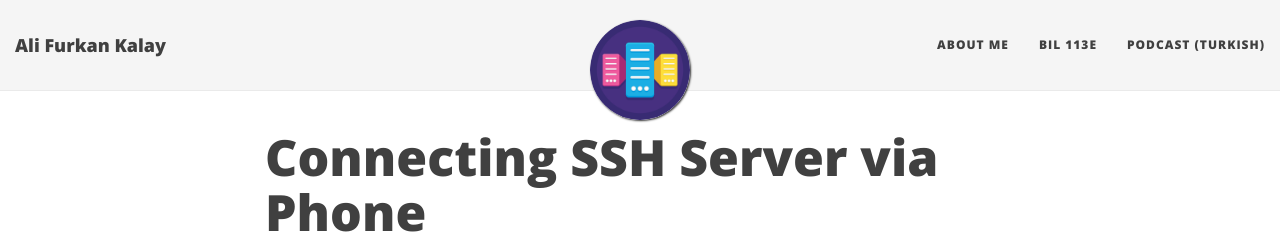
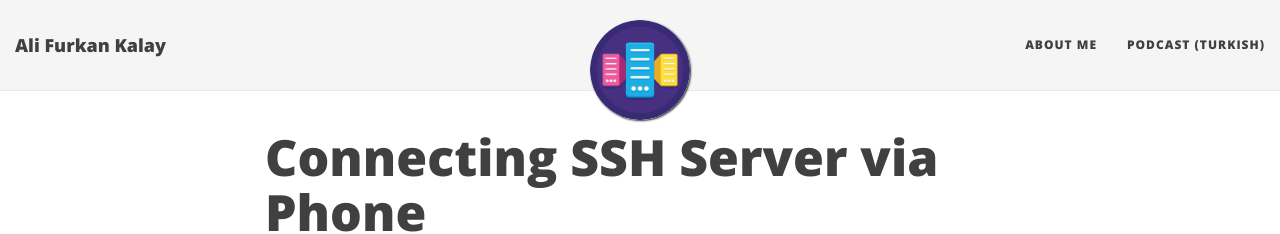
Before and after one commit to alfurka/alfurka.github.io, a Jekyll site: the page built from _posts/2021-07-02-why-not-use-ssh-server-via-smartphone.md, in a window 1280 px wide. Shown: the top 234 px of the page. Built offline with Jekyll 4.4.1, drawn with Linux system fonts in a browser that asks for light colours; nearby versions of some CDN libraries.

Commit message:
Update _config.yml

```diff
--- a/_config.yml
+++ b/_config.yml
@@ -24,12 +24,8 @@
 # List of links in the navigation bar
 navbar-links:
   About Me: "https://alfurka.github.io/2018-03-02-first-post/"
-  BIL 113E: "http://itueconomics.github.io/bil113e/"
   Podcast (Turkish): "https://cahilhoca.com/"
-#  Resources:
-#    - Beautiful Jekyll: "http://deanattali.com/beautiful-jekyll/"
-#    - Learn markdown: "http://www.markdowntutorial.com/"
-#    - GitHub Pages: "https://pages.github.com/"
+
 
 
 # Image to show in the navigation bar - image must be a square (width = height)
@@ -129,7 +125,7 @@
 
 # Excerpt Word Length
 # Truncates the excerpt to the specified number of words on the index page
-excerpt_length: 50
+excerpt_length: 10
 
 # Character used to separate site title and description in HTML document title
 # and RSS feed title
@@ -142,7 +138,7 @@
 markdown: kramdown
 highlighter: rouge
 permalink: /:year-:month-:day-:title/
-paginate: 3
+paginate: 1
 
 kramdown:
   input: GFM
```
